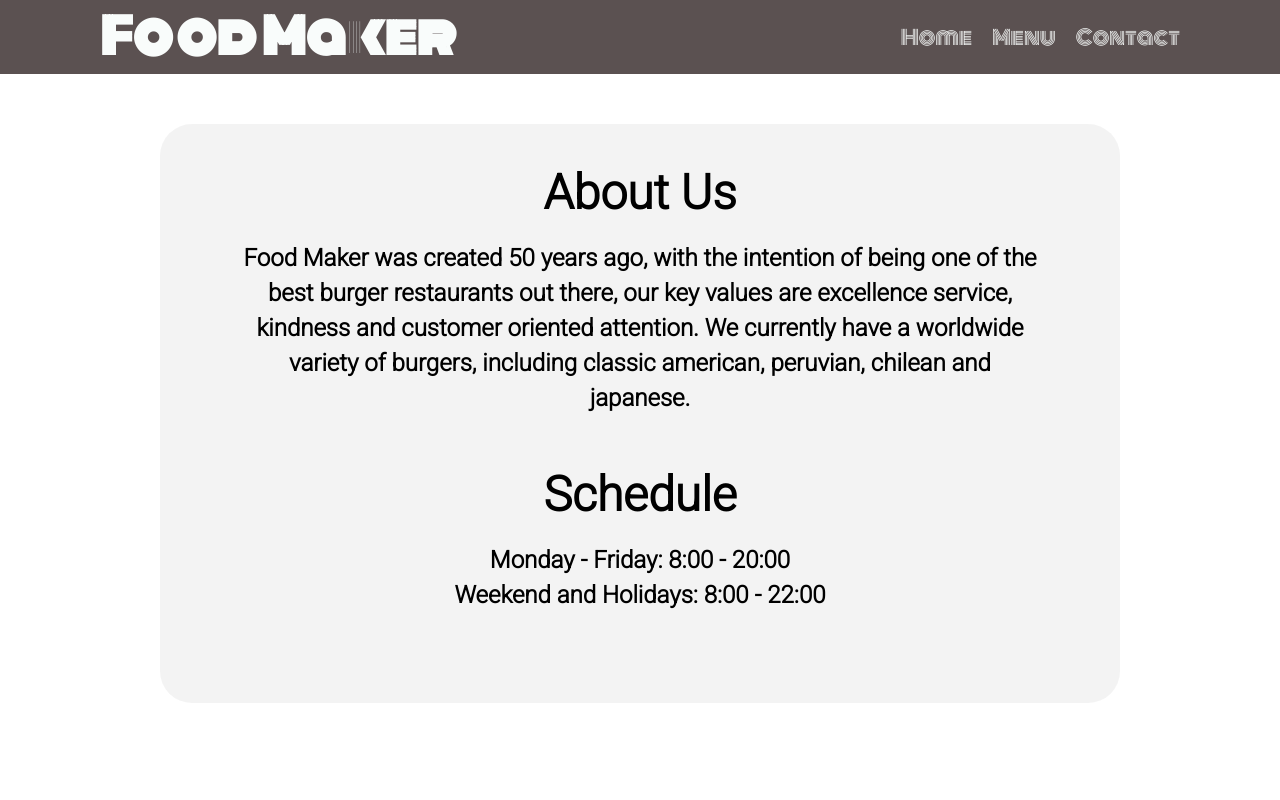
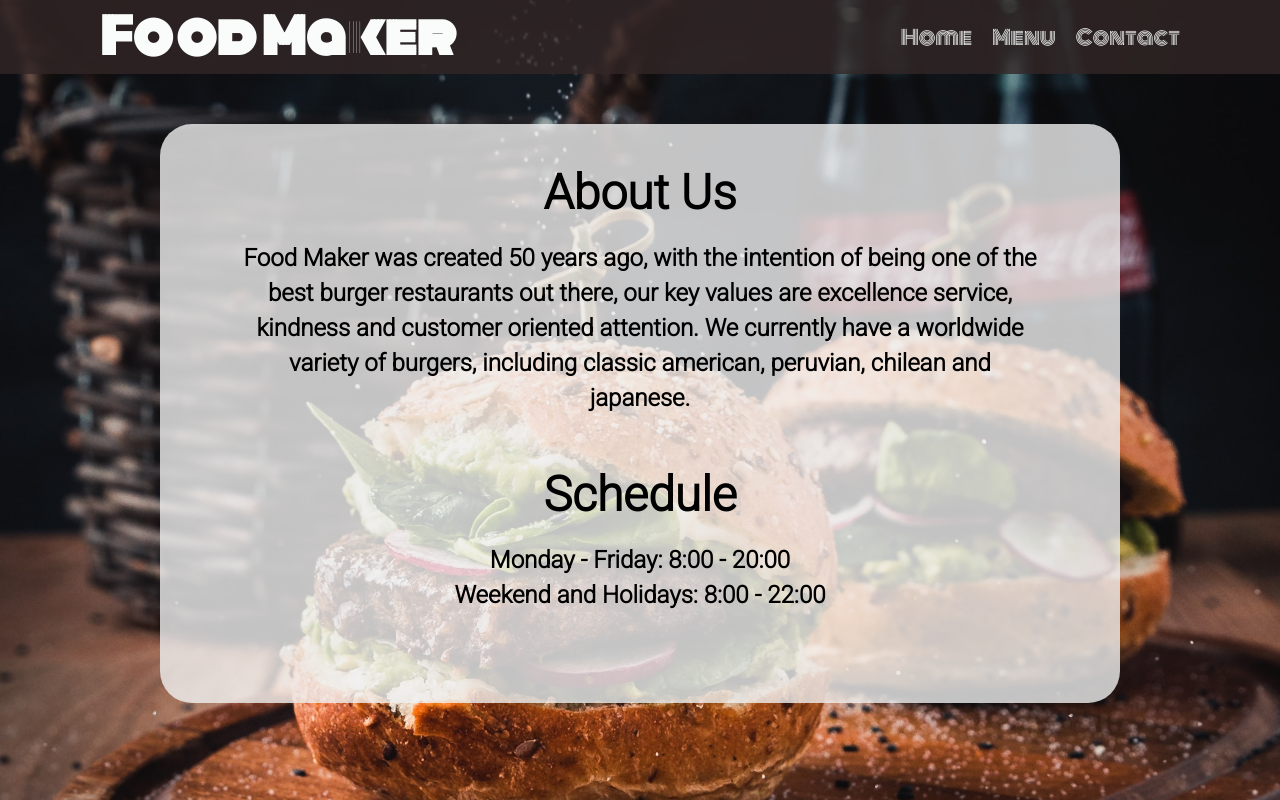
Before and after one commit to Ayosef16/restaurant-page, a plain HTML site: page index.html in a window 1280 px wide. Drawn offline with Linux system fonts and the light colour scheme.

Commit message:
Change picture path

```diff
--- a/style.css
+++ b/style.css
@@ -21,7 +21,7 @@ html{
 }
 
 body{
-    background-image: url(../src/hamburger.jpg);
+    background-image: url(hamburger.jpg);
     background-size: cover;
     background-position: center;
     background-repeat: no-repeat;
```
